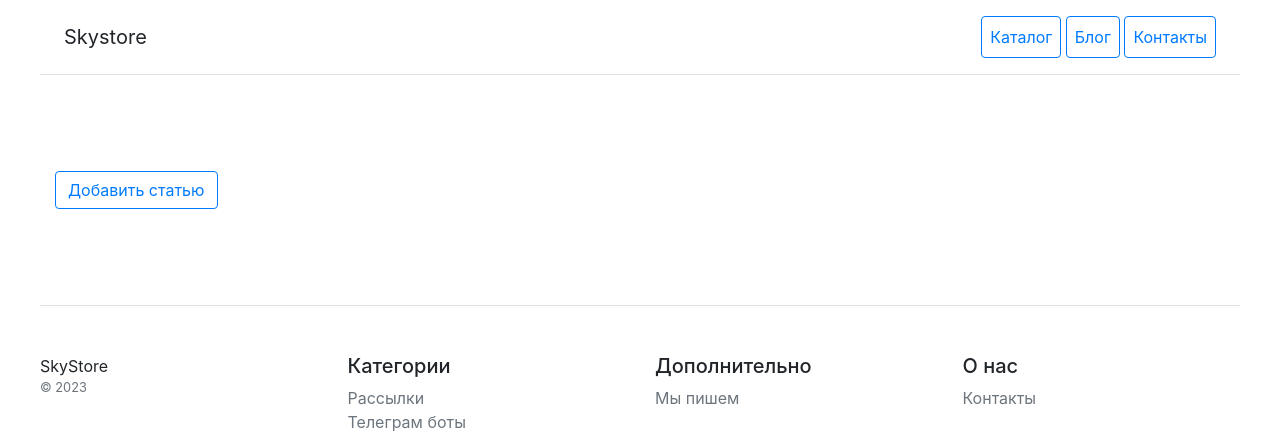
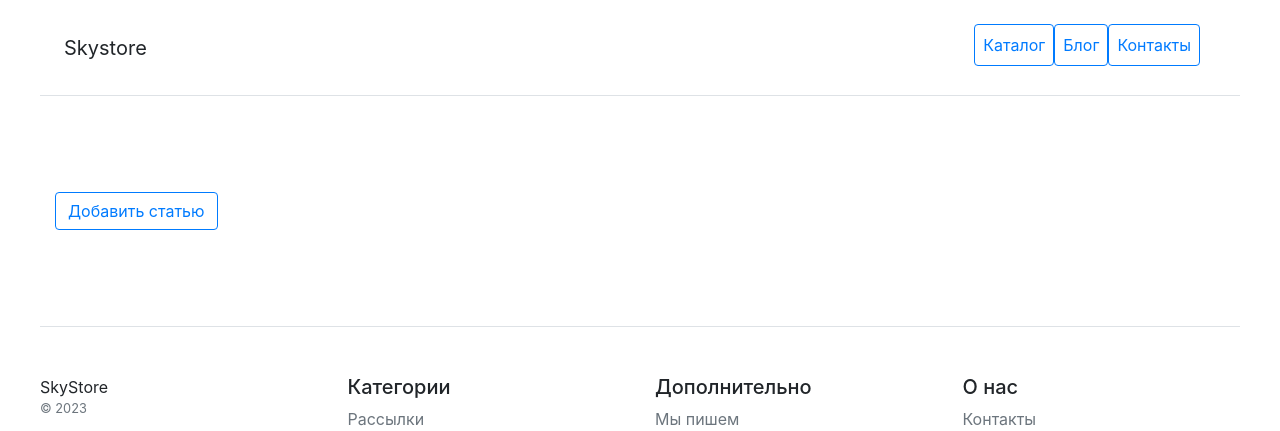
Before and after one commit to Ann-Ryazanova/pythonDjango_hw_2, a Django app: page /blog/ in a window 1280 px wide. Shown: the top 431 px of the page. Run offline with Django 4.2, Linux system fonts and the light colour scheme; data that the repository does not hold is empty; parts of the project's set-up code (start-up, migrations or seed data) failed here and were passed over.

Commit message:
Homework 22.1 (Добавление стилей)

```diff
--- a/catalog/templates/catalog/includes/inc_main_menu.html
+++ b/catalog/templates/catalog/includes/inc_main_menu.html
@@ -1,8 +1,8 @@
 <div class="d-flex flex-column flex-md-row align-items-center p-3 px-md-4 mb-3 bg-white border-bottom box-shadow">
     <h5 class="my-0 mr-md-auto font-weight-normal">Skystore</h5>
-    <nav class="ms-5">
+    <nav class="navbar ms-5">
         <a class="p-2 btn btn-outline-primary" href="/">Каталог</a>
         <a class="p-2 btn btn-outline-primary" href="{% url 'blog:list' %}">Блог</a>
-        <a class="p-2 btn btn-outline-primary" href="/contacts/">Контакты</a>
+        <a class="p-2 btn btn-outline-primary" href="{% url 'catalog:contacts' %}">Контакты</a>
     </nav>
 </div>
```
